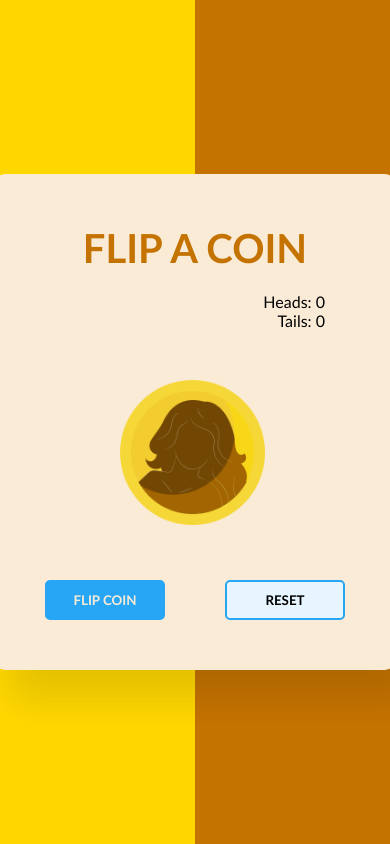
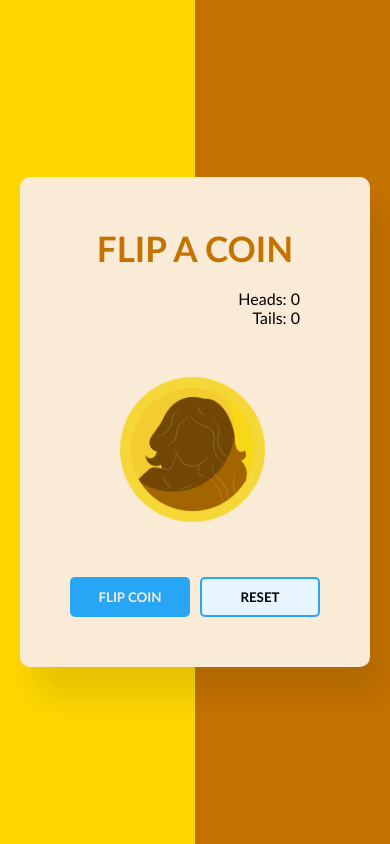
Before and after one commit to martscastrillo/flip_a_coin_js, a plain HTML site: page index.html in a window 390 px wide. Drawn offline with Linux system fonts and the light colour scheme.

Commit message:
add mobile styles

```diff
--- a/styles.css
+++ b/styles.css
@@ -16,7 +16,7 @@ html {
 
 .container {
 	background-color: antiquewhite;
-	width: 400px;
+	width: 350px;
 	padding: 50px;
 	position: absolute;
 	transform: translate(-50%, -50%);
@@ -31,7 +31,7 @@ html {
 	display: flex;
 	justify-content: center;
 	text-transform: uppercase;
-	font-size: 40px;
+	font-size: 35px;
 	color: rgb(197, 115, 0);
 }
 
```
